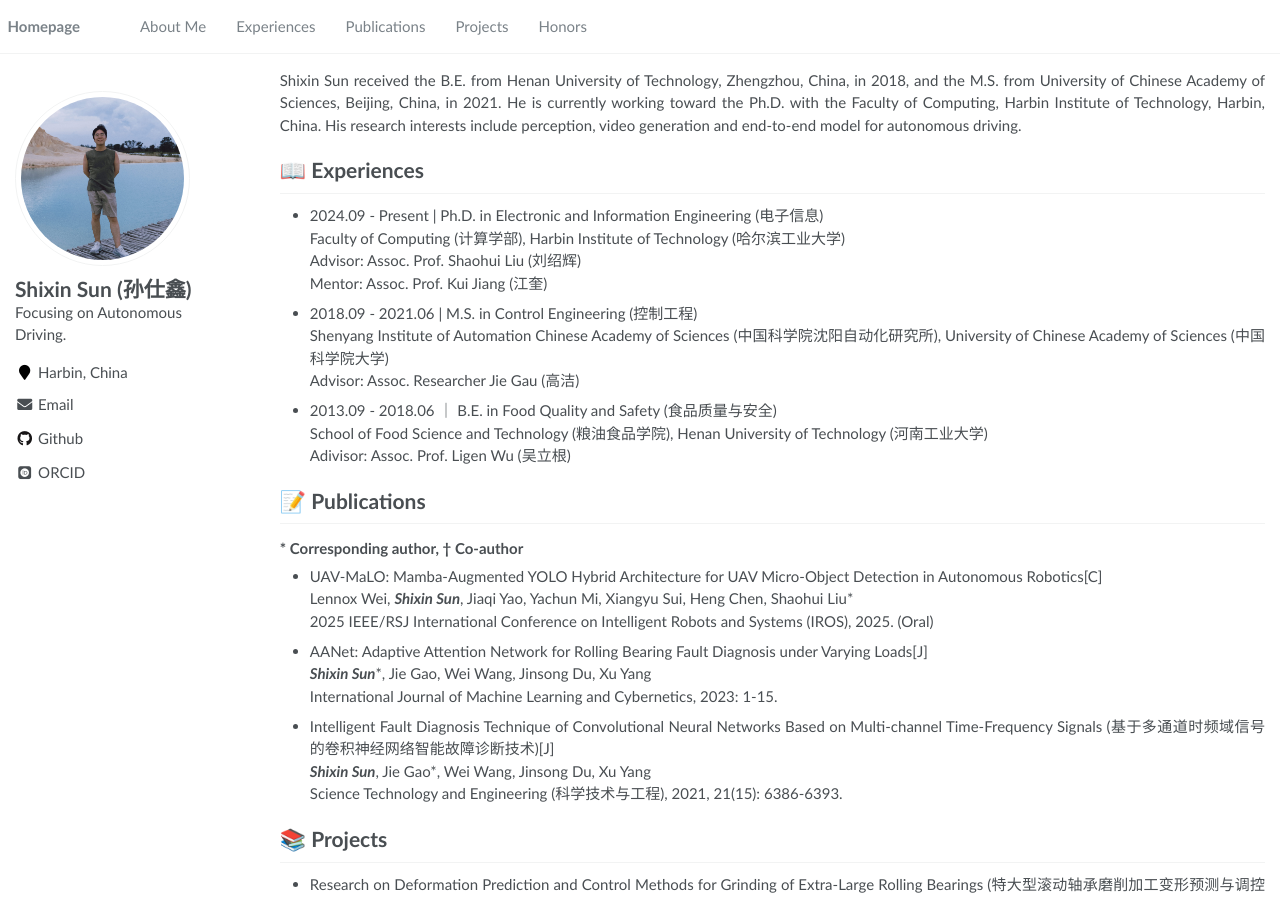
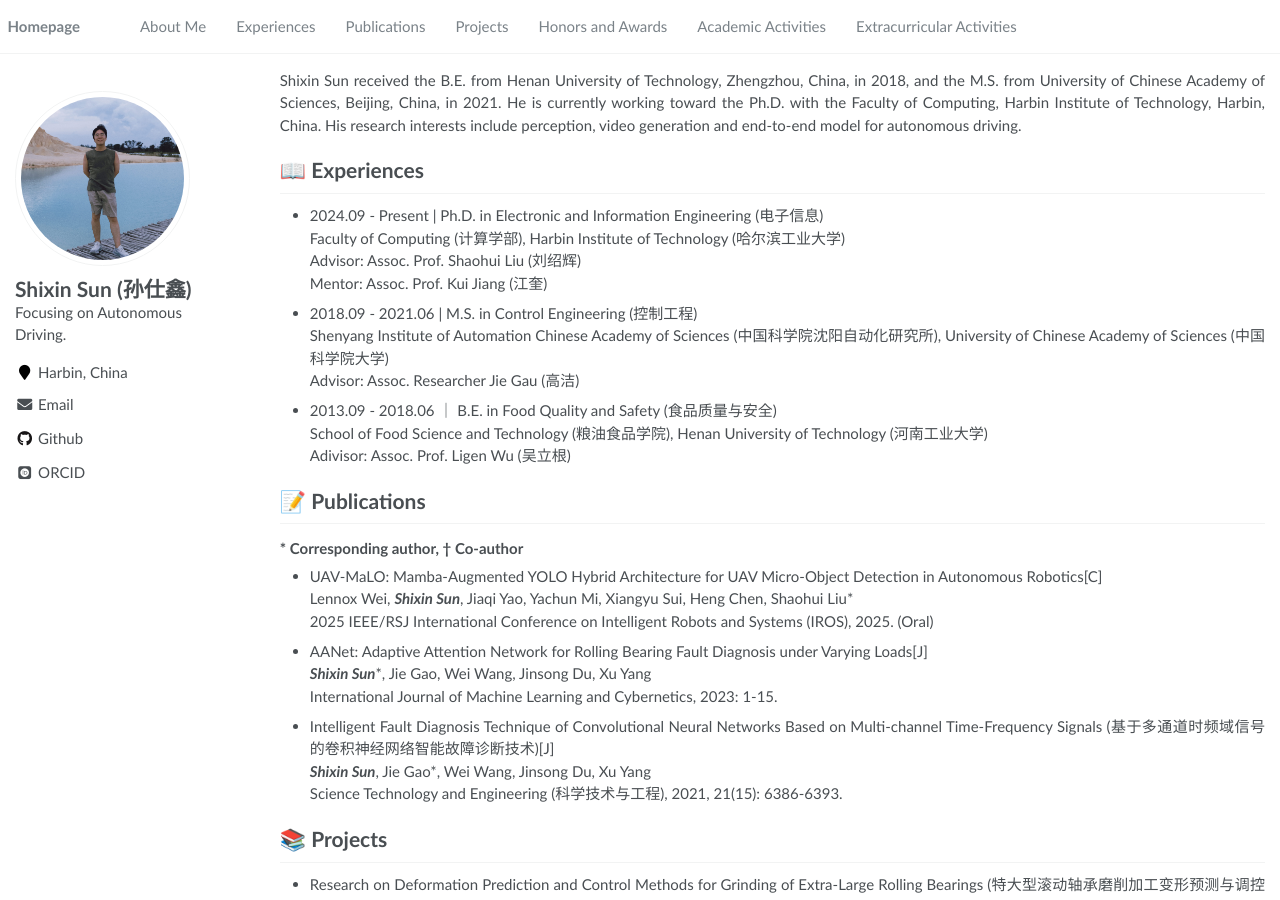
Before and after one commit to ShixinSUN94/shixinsun94.github.io, a Jekyll site: the page built from _pages/about.md, in a window 1280 px wide and 900 px high. Built offline with Jekyll 4.4.1, drawn with Linux system fonts in a browser that asks for light colours; some web fonts are replaced.

Commit message:
Update navigation.yml

```diff
--- a/_data/navigation.yml
+++ b/_data/navigation.yml
@@ -12,5 +12,11 @@ main:
   - title: "Projects"
     url: "/#-projects"
 
-  - title: "Honors"
-    url: "/#-honors"
+  - title: "Honors and Awards"
+    url: "/#-honors-and-awards"
+
+  - title: "Academic Activities"
+    url: "/#-academic-activities"
+
+  - title: "Extracurricular Activities"
+    url: "/#-extracurricular-activities"
```
